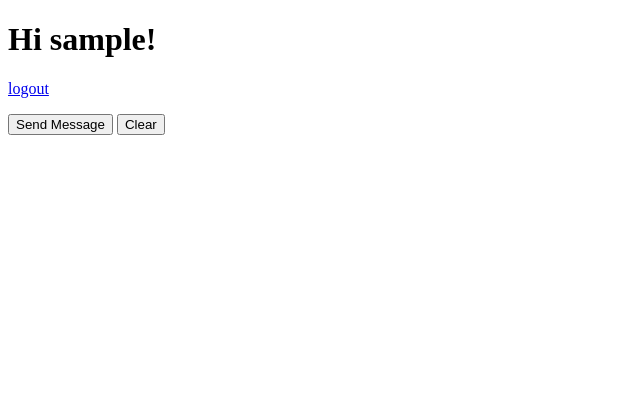
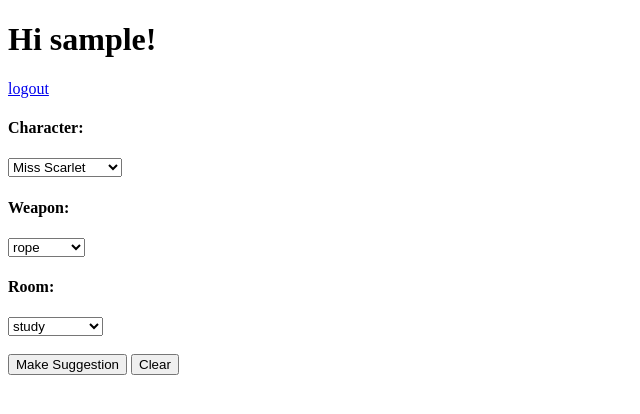
Before and after one commit to frodo-bot/Clue-Less, a Django app: page / in a window 1280 px wide. Shown: the top 414 px of the page, without its empty margins (0-640 px from the left). Run offline with Django 3.2, Linux system fonts and the light colour scheme; the visitor is signed in with stand-in values (Sample User, id 1); data that the repository does not hold is empty.

Commit message:
Add Make Suggestion
Added a button to make suggestion. Takes the three values from the drop down lists and sends them to the server along with the username.

```diff
--- a/clueless/templates/index.html
+++ b/clueless/templates/index.html
@@ -7,7 +7,36 @@
 {% if user.is_authenticated %}
   <h1>Hi {{ user.username }}!</h1>
   <p><a href="{% url 'logout' %}">logout</a></p>
-  <button id="send-message">Send Message</button>
+
+  <h4>Character:</h4>
+  <select id="character">
+    <option value="Miss Scarlet">Miss Scarlet</option>
+    <option value="Professor Plum">Professor Plum</option>
+    <option value="Mr. Green">Mr. Green</option>
+  </select>
+
+  <br/>
+
+  <h4>Weapon:</h4>
+  <select id="weapon">
+    <option value="rope">rope</option>
+    <option value="lead pipe">lead pipe</option>
+    <option value="knife">knife</option>
+  </select>
+
+  <br/>
+
+  <h4>Room:</h4>
+  <select id="room">
+    <option value="study">study</option>
+    <option value="library">library</option>
+    <option value="billiard room">billiard room</option>
+  </select>
+
+  <br/>
+  <br/>
+
+  <button id="suggest">Make Suggestion</button>
   <button id="clear">Clear</button>
   <p id="game-state"></p>
 
@@ -17,8 +46,12 @@
     $(document).ready( function() {
       pollServer();
 
-      $("#send-message").click(function() {
-        $.post("{% url 'game' %}", {csrfmiddlewaretoken : "{{ csrf_token }}", name: "{{ user.username }}"})
+      $("#suggest").click(function() {
+        var weapon = $('#weapon :selected').text();
+        var room = $('#room :selected').text();
+        var character = $('#character :selected').text();
+        $.post("{% url 'suggestion' %}", {csrfmiddlewaretoken : "{{ csrf_token }}", name: "{{ user.username }}",
+          weapon: weapon, room: room, character: character})
           .done(function(data) {
             updateBoard(data.messages);
           })
--- a/clueless/urls.py
+++ b/clueless/urls.py
@@ -8,4 +8,5 @@ urlpatterns = [
     path('signup/', views.signup.as_view(), name='signup'),
     path('game/', views.gameState, name='game'),
     path('game/clear/', views.clearState, name='clear_state'),
+    path('suggestion/', views.makeSuggestion, name='suggestion'),
 ]
--- a/clueless/views.py
+++ b/clueless/views.py
@@ -19,10 +19,19 @@ class signup(generic.CreateView):
 
 def gameState(request):
     global messages
+    data = {
+        "messages" : messages
+    }
+    return JsonResponse(data)
+
+def makeSuggestion(request):
+    global messages
     if request.method == 'POST':
         name = request.POST.get('name', '')
-        if name:
-            messages.append(name + " sent a message!")
+        character = request.POST.get('character', '')
+        weapon = request.POST.get('weapon', '')
+        room = request.POST.get('room', '')
+        messages.append(name + " made a suggestion: " + character + ", " + weapon + ", " + room)
     data = {
         "messages" : messages
     }
```
